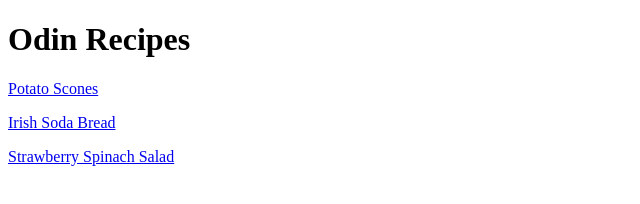
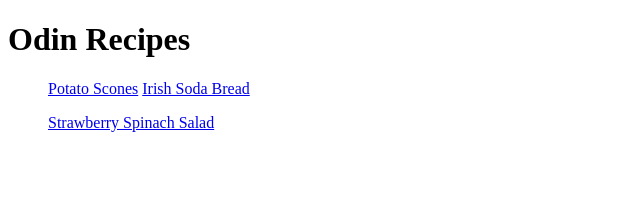
Before and after one commit to term117/odin-recipes, a plain HTML site: page index.html in a window 1280 px wide. Shown: the whole page, without its empty margins (0-640 px from the left). Drawn offline with Linux system fonts and the light colour scheme.

Commit message:
index.html

```diff
--- a/index.html
+++ b/index.html
@@ -3,9 +3,11 @@
     <head>
         <meta charset="utf-8">
         <h1>Odin Recipes</h1>
+        <ul>
         <a href="recipes/ps.html">Potato Scones</a>
-        <p><a href="recipes/isb.html">Irish Soda Bread</a></p>
-        <p><a href="recipes/sss.html">Strawberry Spinach Salad</a></p>
+        <a href="recipes/isb.html">Irish Soda Bread</a>
+        <p><a href="recipes/sss.html">Strawberry Spinach Salad</a>
+        </ul>
     </head>
     <body>
     </body>
```
